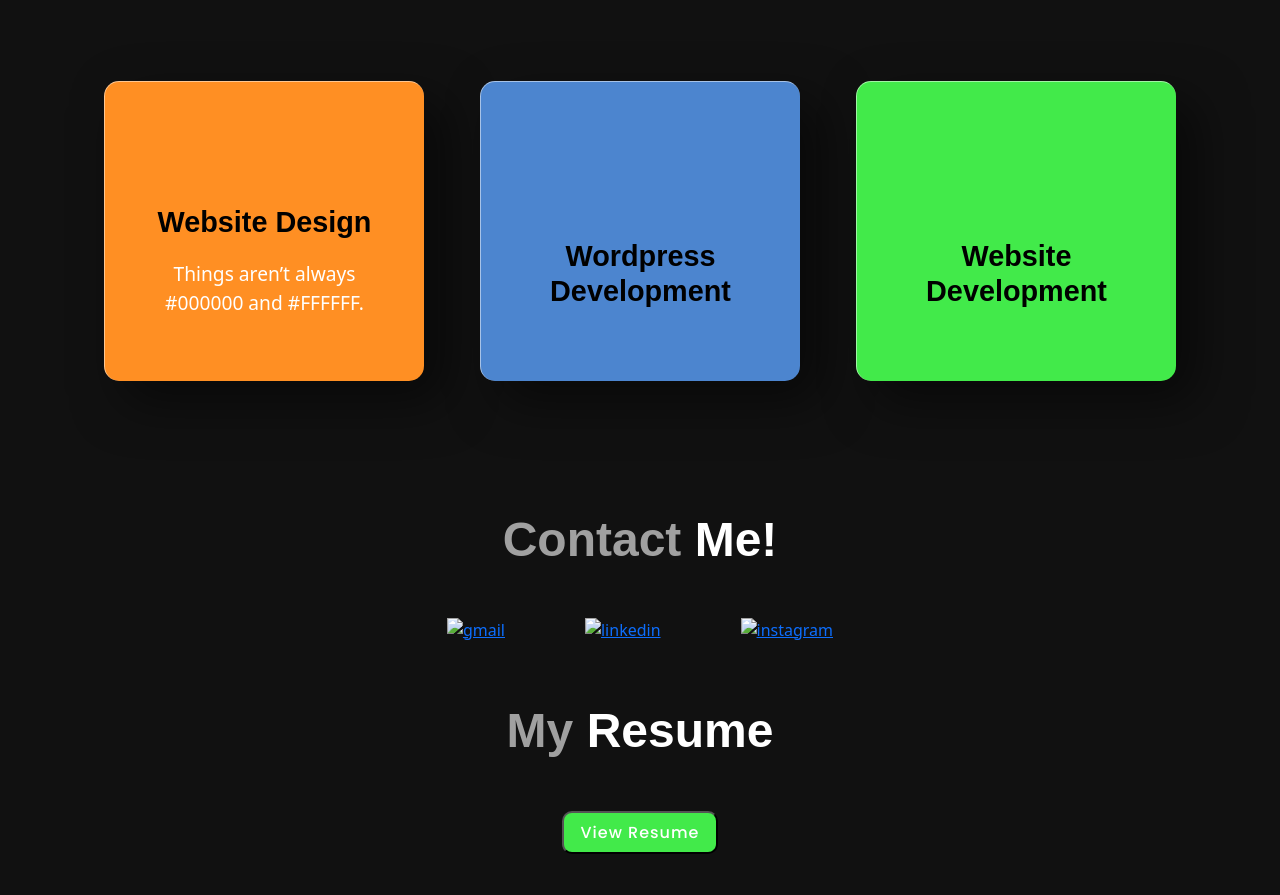
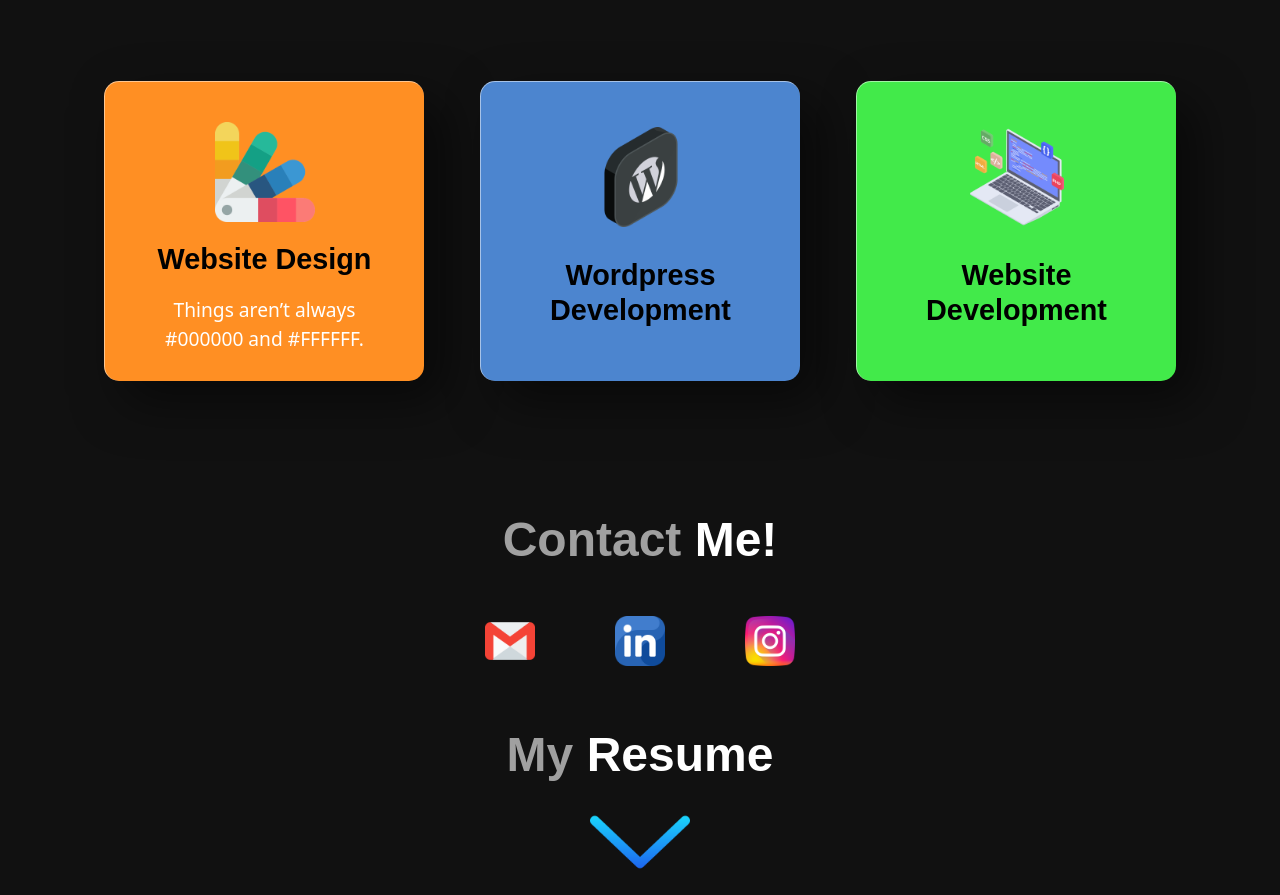
Before and after one commit to ph03n1xc0d3s/0xTer4byt3.io, a plain HTML site: page index.html in a window 1280 px wide. Shown: the part 1440-2335 px from the top of the page. Drawn offline with nearby package versions, Linux system fonts and the light colour scheme; files whose address does not match are found by name.

Commit message:
Update index.html

```diff
--- a/index.html
+++ b/index.html
@@ -9,14 +9,14 @@
     <link href="https://cdn.jsdelivr.net/npm/bootstrap@5.2.2/dist/css/bootstrap.min.css" rel="stylesheet"
       integrity="sha384-Zenh87qX5JnK2Jl0vWa8Ck2rdkQ2Bzep5IDxbcnCeuOxjzrPF/et3URy9Bv1WTRi" crossorigin="anonymous">
     <link rel="stylesheet" href="https://unpkg.com/aos@next/dist/aos.css" />
-      <link rel="icon" type="image/x-icon" href="/assets/Images/code.png">
+      <link rel="icon" type="image/x-icon" href="/assets/code.png">
     <link rel="stylesheet" href="style.css">
     <title>0xTer4byt3 | Developer & Designer</title>
   </head>
 
   <body>
     <nav class="navbar navbar-expand-lg">
-      <img src="/assets/Images/logo-png.png" alt="logo" width="60px">
+      <img src="/assets/logo-png.png" alt="logo" width="60px">
       <a class="navbar-brand" href="#">0xTer4byt3 <span>| Developer</span></a>
       </div>
     </nav>
@@ -79,7 +79,7 @@
           <div class="container-02">
           <div class="glassmorphic-card gc-1" data-aos="fade-up" data-aos-duration="1000">
             <div class="imgBox">
-              <img src="/assets/Images/swatches.png" alt="" width="100px">
+              <img src="/assets/swatches.png" alt="" width="100px">
             </div>
             <div class="contentBox">
               <h3> Website Design</h3>
@@ -91,7 +91,7 @@
           <!-- Card 2 -->
           <div class="glassmorphic-card gc-2" data-aos="fade-up" data-aos-duration="1000" data-aos-delay="250">
             <div class="imgBox">
-              <img src="/assets/Images/wordpress.png" alt="" width="100px">
+              <img src="/assets/wordpress.png" alt="" width="100px">
             </div>
             <div class="contentBox">
               <h3>Wordpress Development</h3>
@@ -100,7 +100,7 @@
           <!-- Card 3 -->
           <div class="glassmorphic-card gc-3" data-aos="fade-up" data-aos-duration="1000" data-aos-delay="450">
             <div class="imgBox">
-              <img src="/assets/Images/web-development.png" alt="" width="100px">
+              <img src="/assets/web-development.png" alt="" width="100px">
             </div>
             <div class="contentBox">
               <h3>Website Development</h3>
@@ -118,17 +118,17 @@
               <div class="wrapper">
               <div class="mail-box">
                 <a href="mailto:vaibhavmaini.business@gmail.com" target="_blank">
-                <img class="mail" src="/assets/Images/gmail.png" alt="gmail" width="50px">
+                <img class="mail" src="/assets/gmail.png" alt="gmail" width="50px">
                 </a>
               </div>
               <div class="mail-box">
                 <a href="http://linkedin.com/in/vaibhavmaini69" target="_blank">
-              <img class="linkedin" src="/assets/Images/linkedin.png" alt="linkedin" width="50px">
+              <img class="linkedin" src="/assets/linkedin.png" alt="linkedin" width="50px">
               </a>
               </div>
               <div class="mail-box">
                 <a href="https://instagram.com/vaibhavkhtri?igshid=YmMyMTA2M2Y=" target="_blank">
-              <img class="instagram" src="/assets/Images/instagram.png" alt="instagram" width="50px">
+              <img class="instagram" src="/assets/instagram.png" alt="instagram" width="50px">
               </a>
               </div>
             </div>
@@ -140,7 +140,7 @@
           <div class="resume-heading">
             <h2><span>My</span> Resume</h2>
             <div class="arrow">
-            <img src="/assets/Images/down-arrow.png" alt="" width="100px">
+            <img src="/assets/down-arrow.png" alt="" width="100px">
           </div>
           <button>
             <a href="">View Resume</a>
```
